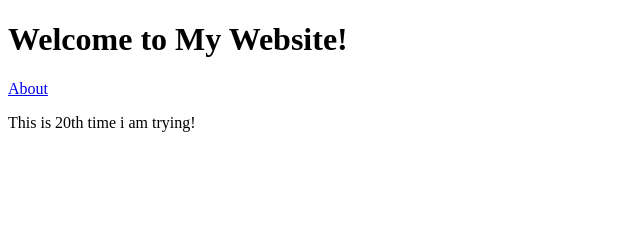
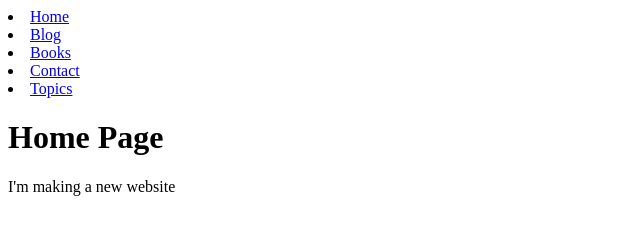
Before and after one commit to ajaydaram/deployme, a Gatsby site: page / in a window 1280 px wide. Shown: the whole page, without its empty margins (0-640 px from the left). Built offline with nearby package versions, Linux system fonts and the light colour scheme; Gatsby itself is replaced by a stand-in of ours.

Commit message:
creating a layout

```diff
--- a/src/components/layout.js
+++ b/src/components/layout.js
@@ -1 +1,25 @@
 import * as React from 'react'
+import { Link } from 'gatsby'
+
+const Layout = ({pageTitle, children}) => {
+    return (
+        <div>
+            <title>({ pageTitle})</title>
+            <nav>
+                <ui>
+                 <li><Link to='/'>Home</Link></li>
+                 <li><Link to='/blog'>Blog</Link></li>
+                 <li><Link to='/books'>Books</Link></li>
+                 <li><Link to='/contact'>Contact</Link></li>
+                 <li><Link to='/topics'>Topics</Link></li>
+                </ui>
+            </nav>
+            <main>
+                <h1>{pageTitle}</h1>
+                {children}
+            </main>
+        </div>
+    )
+}
+
+export default Layout
--- a/src/pages/index.js
+++ b/src/pages/index.js
@@ -1,17 +1,14 @@
                //: Import React
 
 import * as React from 'react'
-import { Link } from 'gatsby'
+import Layout from '../components/layout'
 
       // Define your component
 const IndexPage = () => {
   return (
-    <main>
-      <title>Home Page</title>
-      <h1>Welcome to My Website!</h1>
-      <Link to="/about">About</Link>
-      <p>This is 20th time i am trying!</p>
-    </main>
+    <Layout pageTitle="Home Page">
+      <p>I'm making a new website</p>
+    </Layout>
   )
 }
 
```
